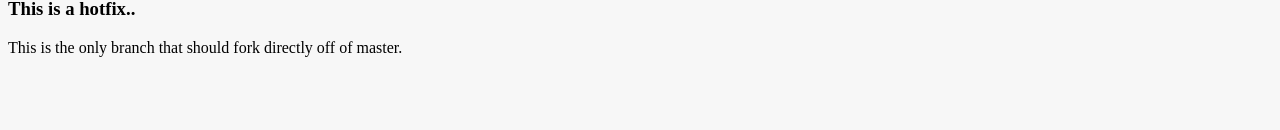
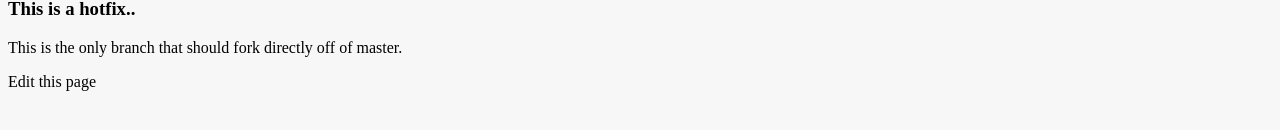
Before and after one commit to iulyanp/p5-demo, a plain HTML site: page index.html in a window 1280 px wide. Shown: the part 208-338 px from the top of the page. Drawn offline with Linux system fonts and the light colour scheme.

Commit message:
Updating index file

```diff
--- a/index.html
+++ b/index.html
@@ -14,7 +14,7 @@
 
         <h3>This is a hotfix..</h3>
         <p>This is the only branch that should fork directly off of master.</p>
-
+    	<p>Edit this page</p>
 		<script type="text/javascript" src="js/jquery-1.9.1.js"></script>
 		<script type="text/javascript" src="js/main.js"></script>
 	</body>
```
